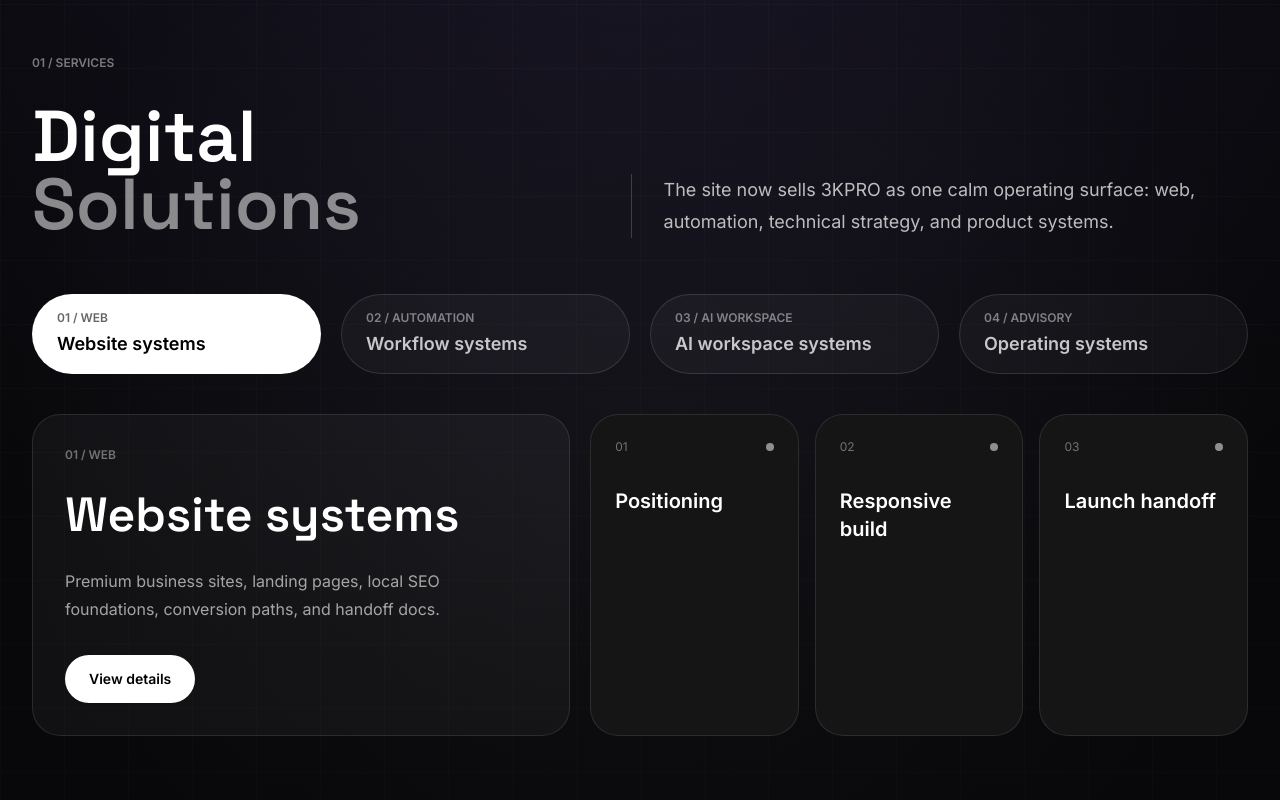
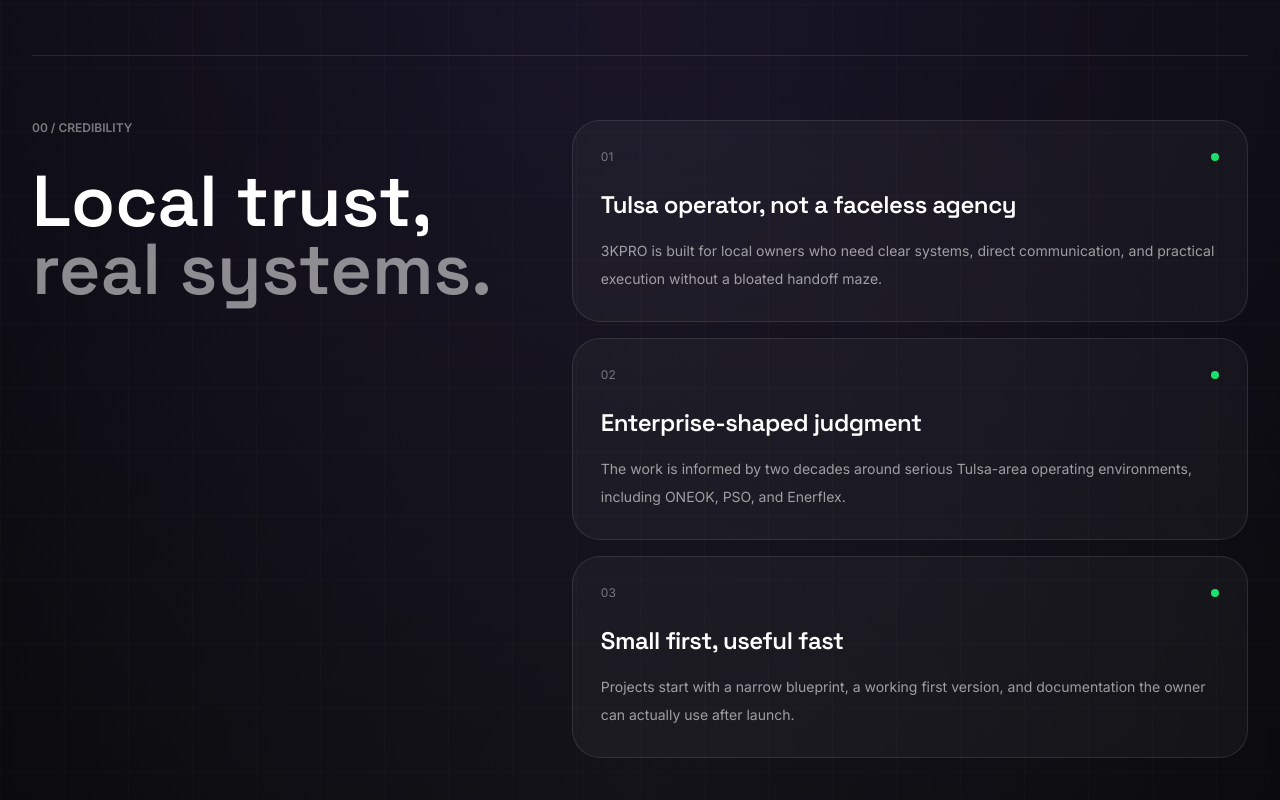
Before and after one commit to 3kpro/3kpro-website, a Next.js app: page / in a window 1280 px wide. Shown: the part 1020-1820 px from the top of the page. Built offline with nearby package versions, Linux system fonts and the light colour scheme; no server answers.

Commit message:
Add homepage credibility and discovery files

```diff
--- a/app/page.tsx
+++ b/app/page.tsx
@@ -82,6 +82,21 @@
   { value: '2010', label: 'Operating since' },
   { value: '3', label: 'Core build lanes' },
   { value: '24h', label: 'Response target' },
+]
+
+const credibility = [
+  {
+    title: 'Tulsa operator, not a faceless agency',
+    copy: '3KPRO is built for local owners who need clear systems, direct communication, and practical execution without a bloated handoff maze.',
+  },
+  {
+    title: 'Enterprise-shaped judgment',
+    copy: 'The work is informed by two decades around serious Tulsa-area operating environments, including ONEOK, PSO, and Enerflex.',
+  },
+  {
+    title: 'Small first, useful fast',
+    copy: 'Projects start with a narrow blueprint, a working first version, and documentation the owner can actually use after launch.',
+  },
 ]
 
 function OrbitSeal({ compact = false }: { compact?: boolean }) {
@@ -395,6 +410,37 @@
             ))}
           </section>
 
+          <section id="about" className="mx-auto max-w-7xl px-5 py-20 sm:px-6 lg:px-8">
+            <div className="grid gap-10 border-t border-white/10 pt-16 lg:grid-cols-[0.85fr_1.15fr] lg:items-start">
+              <div>
+                <div className="text-xs font-semibold uppercase text-white/45">00 / Credibility</div>
+                <h2 className="mt-8 text-5xl font-semibold leading-[0.94] md:text-7xl" style={{ letterSpacing: 0 }}>
+                  Local trust,
+                  <span className="block text-white/52">real systems.</span>
+                </h2>
+              </div>
+              <div className="grid gap-4">
+                {credibility.map((item, index) => (
+                  <motion.article
+                    key={item.title}
+                    className="rounded-[28px] border border-white/10 bg-white/[0.035] p-7"
+                    initial={shouldReduceMotion ? false : { opacity: 0, y: 18 }}
+                    whileInView={{ opacity: 1, y: 0 }}
+                    viewport={{ once: true, margin: '-100px' }}
+                    transition={{ duration: 0.5, delay: index * 0.08, ease }}
+                  >
+                    <div className="mb-6 flex items-center justify-between">
+                      <span className="text-xs text-white/40">0{index + 1}</span>
+                      <span className="h-2 w-2 rounded-full bg-[#19e06f]" />
+                    </div>
+                    <h3 className="text-2xl font-semibold text-white">{item.title}</h3>
+                    <p className="mt-4 text-sm leading-7 text-white/58">{item.copy}</p>
+                  </motion.article>
+                ))}
+              </div>
+            </div>
+          </section>
+
           <section id="services" className="relative mx-auto max-w-7xl px-5 py-20 sm:px-6 lg:px-8">
             <div className="mb-14 grid gap-10 lg:grid-cols-[.95fr_1.05fr] lg:items-end">
               <div>
```
Also changed, not shown: public/.well-known/security.txt (added), public/llms.txt (added).
